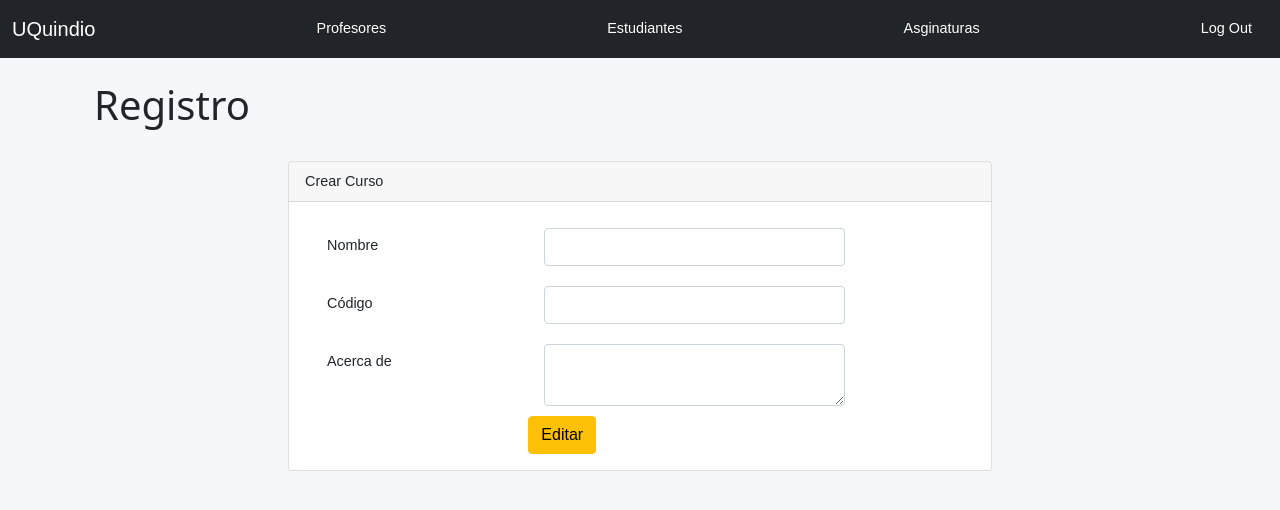
After one commit to Ang3l1t0/proyecto_mintic, a Flask app: page /admin/courses/create in a window 1280 px wide. The commit adds this page. Shown: the top 510 px of the page. Run offline with Flask 2, Linux system fonts and the light colour scheme; a user stored in the database is signed in; some libraries are stand-ins or nearby versions.

Commit message:
admin courses create edit

```diff
--- a/app.py
+++ b/app.py
@@ -167,6 +167,9 @@ class Course(db.Model):
 def choice_query():
     return Course.query
 
+def choice_teacher_query():
+    return Teacher.query
+
 
 @app.shell_context_processor
 def make_shell_context():
@@ -269,8 +272,18 @@ class CreateActForm(FlaskForm):
     limit_date = DateTimeField('Fecha Límite', validators=[DataRequired(message='Fecha en formato AAAA-MM-DD HH:MM:SS')])
     submit = SubmitField('Editar')
 
+class EditCourse(FlaskForm):
+    name = StringField('Nombre')
+    code = StringField('Código')
+    about = TextAreaField('Acerca de')
+    submit = SubmitField('Editar')
+
 class ChoiceClassForm(FlaskForm):
     opts = QuerySelectField(query_factory=choice_query, allow_blank=True, get_label='name')
+    submit = SubmitField('Agregar Curso')
+
+class ChoiceTeacherForm(FlaskForm):
+    opts = QuerySelectField(query_factory=choice_teacher_query, allow_blank=True, get_label='name')
     submit = SubmitField('Agregar Curso')
 
 
@@ -328,6 +341,7 @@ def edit_profile():
 
 @app.route('/admin/teachers/edit-profile/<username>', methods=['GET', 'POST'])
 @login_required
+@require_role(role="Admin")
 def admin_teachers_edit_profile(username):
     form = AdminEditTeacherForm()
     if form.validate_on_submit():
@@ -355,6 +369,7 @@ def admin_teachers_edit_profile(username):
 
 @app.route('/admin/students/edit-profile/<username>', methods=['GET', 'POST'])
 @login_required
+@require_role(role="Admin")
 def admin_students_edit_profile(username):
     form = AdminEditTeacherForm()
     if form.validate_on_submit():
@@ -378,6 +393,25 @@ def admin_students_edit_profile(username):
         flash('Perfil actualizado.')
         return redirect(url_for('admin_students'))
     return render_template('admin_edit_teacher.html', form=form)
+
+@app.route('/admin/courses/edit/<int:id>', methods=['GET', 'POST'])
+@login_required
+@require_role(role="Admin")
+def admin_courses_edit(id):
+    form = EditCourse()
+    if form.validate_on_submit():
+        course = Course.query.filter_by(id=id).first_or_404()
+        if not form.name.data =="":
+            course.name=form.name.data
+        if not form.code.data =="":
+            course.code=form.code.data
+        if not form.about.data =="":
+            course.about=form.about.data
+        db.session.flush()
+        db.session.commit()
+        flash('Curso actualizado.')
+        return redirect(url_for('admin_courses'))
+    return render_template('admin_edit_course.html', form=form)
 
 
 @app.route('/courses/<username>')
@@ -542,10 +576,45 @@ def admin_students():
 @login_required
 @require_role(role="Admin")
 def admin_courses():
-    result = db.session.execute('Select courses.id As course_id, courses.name As course_name, courses.code As course_code, courses.about As courses_about, teachers.name As teacher_name, teachers.last_name As teacher_last_name From courses Inner Join teachers On teachers.id = courses.teacher_id')
+    result = db.session.execute('Select courses.id As course_id, courses.name As course_name, courses.code As course_code, courses.about As course_about, teachers.name As teacher_name, teachers.last_name As teacher_last_name From courses Inner Join teachers On teachers.id = courses.teacher_id')
     return render_template('admin_courses.html', result=result)
 
-@app.route('/admin/teachers/create', methods=['GET', 'POST'])
+@app.route('/admin/courses/create', methods=['GET', 'POST'])
+@login_required
+@require_role(role="Admin")
+def admin_courses_create():
+    form = EditCourse()
+    if form.validate_on_submit():
+        courses = Course(name=form.name.data,
+                    code=form.code.data,
+                    about=form.about.data,)
+        db.session.add(courses)
+        db.session.commit()
+        flash('Curso creado correctamente')
+        return redirect(url_for('admin_courses'))
+    return render_template('admin_courses_create.html', form=form)
+
+@app.route('/admin/student/create', methods=['GET', 'POST'])
+@login_required
+@require_role(role="Admin")
+def admin_students_create():
+    form = RegForm()
+    if form.validate_on_submit():
+        user = User(name=form.name.data,
+                    last_name=form.last_name.data,
+                    cc=form.cc.data,
+                    age=form.age.data,
+                    email=form.email.data,
+                    genre=form.genre.data,
+                    username=form.username.data,
+                    password=form.password.data)
+        db.session.add(user)
+        db.session.commit()
+        flash('Estudiante registrado correctamente')
+        return redirect(url_for('admin_students'))
+    return render_template('admin_teachers_create.html', form=form)
+
+@app.route('/admin/teacher/create', methods=['GET', 'POST'])
 @login_required
 @require_role(role="Admin")
 def admin_teachers_create():
@@ -563,26 +632,6 @@ def admin_teachers_create():
         db.session.commit()
         flash('Profesor registrado correctamente')
         return redirect(url_for('admin_teachers'))
-    return render_template('admin_teachers_create.html', form=form)
-
-@app.route('/admin/students/create', methods=['GET', 'POST'])
-@login_required
-@require_role(role="Admin")
-def admin_students_create():
-    form = RegForm()
-    if form.validate_on_submit():
-        user = User(name=form.name.data,
-                    last_name=form.last_name.data,
-                    cc=form.cc.data,
-                    age=form.age.data,
-                    email=form.email.data,
-                    genre=form.genre.data,
-                    username=form.username.data,
-                    password=form.password.data)
-        db.session.add(user)
-        db.session.commit()
-        flash('Estudiante registrado correctamente')
-        return redirect(url_for('admin_students'))
     return render_template('admin_teachers_create.html', form=form)
 
 @app.route('/teachers/courses/<username>', methods=['GET', 'POST'])
--- a/requirements.txt
+++ b/requirements.txt
@@ -7,10 +7,13 @@ dnspython==2.1.0
 dominate==2.6.0
 email-validator==1.1.3
 Flask==2.0.1
+Flask-Breadcrumbs==0.5.1
 Flask-Login==0.5.0
 Flask-Mail==0.9.1
+Flask-Menu==0.7.2
 Flask-Migrate==3.1.0
 Flask-Moment==1.0.2
+Flask-Reuploaded==1.1.0
 Flask-SQLAlchemy==2.5.1
 Flask-WTF==0.15.1
 greenlet==1.1.2
@@ -24,6 +27,7 @@ MarkupSafe==2.0.1
 mccabe==0.6.1
 platformdirs==2.4.0
 pylint==2.11.1
+six==1.16.0
 SQLAlchemy==1.4.25
 toml==0.10.2
 typing-extensions==3.10.0.2
--- /dev/null
+++ b/templates/admin_courses_create.html
@@ -0,0 +1,94 @@
+{% extends "base.html" %}
+{% from "_macros.html" import render_field with context %}
+
+{% block head %}
+  {{ super() }}
+  <style type="text/css">
+
+    body{
+        margin: 0;
+        font-size: .9rem;
+        font-weight: 400;
+        line-height: 1.6;
+        color: #212529;
+        text-align: left;
+        background-color: #f5f8fa;
+    }
+
+    .navbar-laravel
+    {
+        box-shadow: 0 2px 4px rgba(0,0,0,.04);
+    }
+
+    .navbar-brand , .nav-link, .my-form, .login-form
+    {
+        font-family: Raleway, sans-serif;
+    }
+
+    .my-form
+    {
+        padding-top: 1.5rem;
+        padding-bottom: 1.5rem;
+    }
+
+    .my-form .row
+    {
+        margin-left: 0;
+        margin-right: 0;
+    }
+
+    .login-form
+    {
+        padding-top: 1.5rem;
+        padding-bottom: 1.5rem;
+    }
+
+    .login-form .row
+    {
+        margin-left: 0;
+        margin-right: 0;
+    }
+    .form-group{
+        padding: 10px;
+    }
+  </style>
+{% endblock %}
+
+{% block page_content %}
+<div class="page-header">
+    <h1>Registro</h1>
+</div>
+
+
+<main class="login-form">
+    <div class="cotainer">
+        <div class="row justify-content-center">
+            <div class="col-md-8">
+                <div class="card">
+                    <div class="card-header">Crear Curso</div>
+                    <div class="card-body">
+                        <!-- llama al macro para generar los fields del form registro -->
+
+                        <form action="" method="POST">
+                            {{ form.hidden_tag() }}
+                            {{ render_field(form.name) }}
+                            {{ render_field(form.code) }}
+                            {{ render_field(form.about) }}
+
+                            <div class="col-md-6 offset-md-4">
+                                <!-- llamando boton submit del form  -->
+
+                                {{ form.submit(class="btn btn-warning")}}
+
+                            </div>
+                    </div>
+                    </form>
+                </div>
+            </div>
+        </div>
+    </div>
+    </div>
+
+</main>
+
+{% endblock %}
```
Also changed, not shown: templates/admin_courses.html (+6 -1 lines), templates/admin_edit_course.html (added, +58 -0 lines), grades.sqlite.
